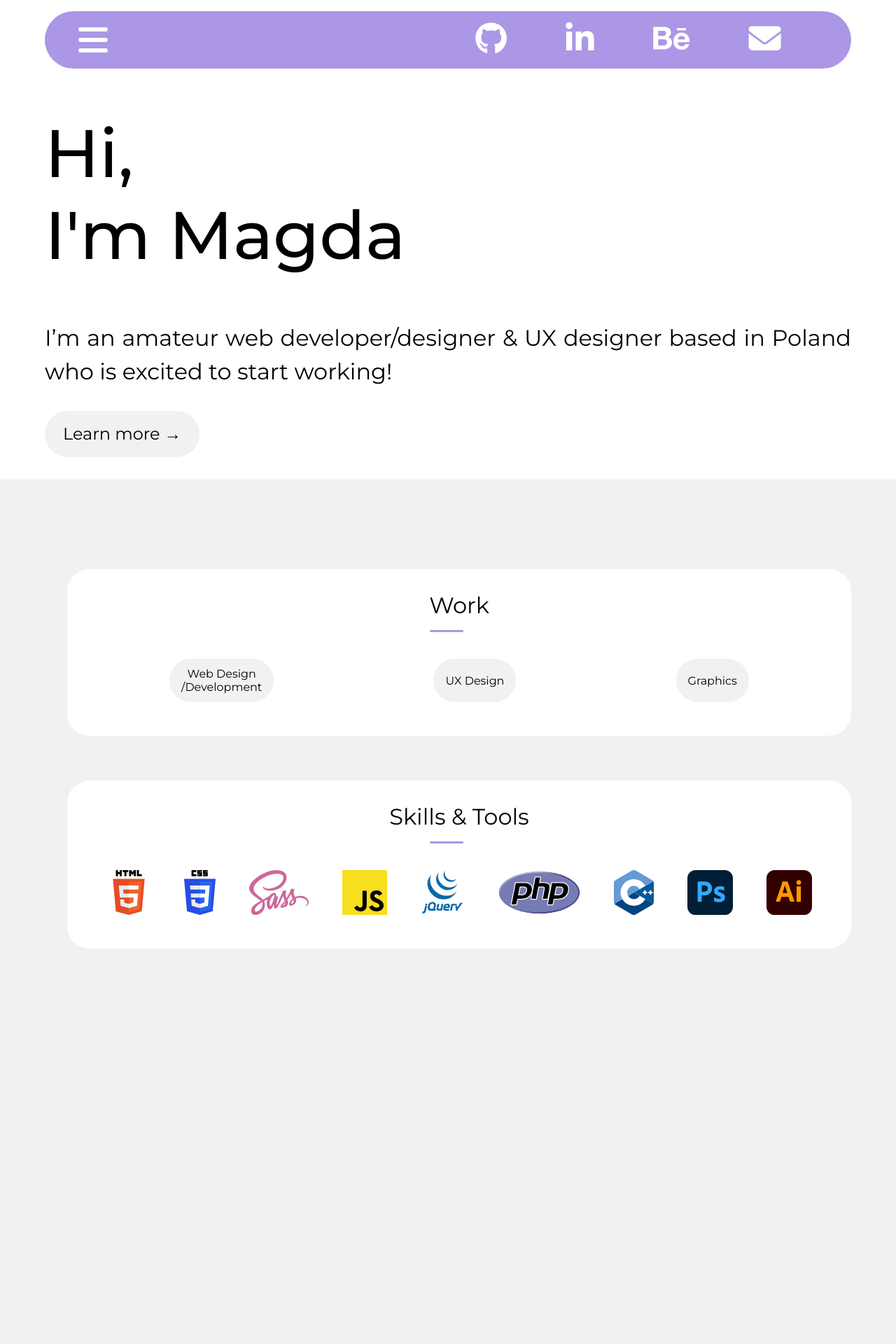
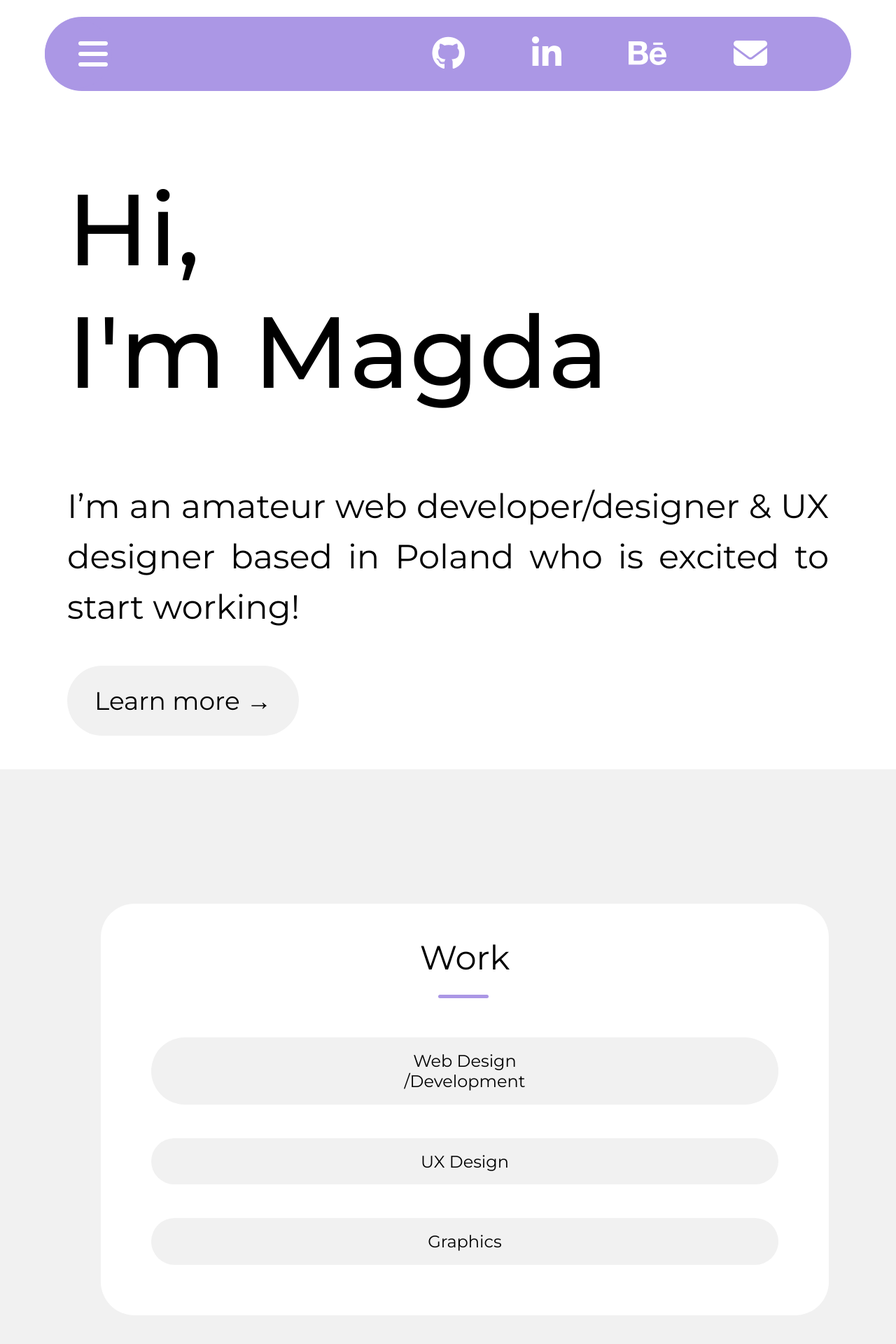
Before and after one commit to mgraves236/mgraves236.github.io, a PHP site: page / in a window 1280 px wide. Shown: the top 1920 px of the page at 70% size. Run offline with PHP 8.4, Linux system fonts and the light colour scheme; some libraries are stand-ins or nearby versions.

Commit message:
Fixed mobile experience

```diff
--- a/css/styles.css
+++ b/css/styles.css
@@ -296,7 +296,7 @@ html {
 /* line 9, ../sass/partials/_base.scss */
 body {
   font-family: "Montserrat", sans-serif;
-  font-size: 2em;
+  font-size: 3em;
   display: flex;
   flex-direction: column;
   overflow-x: hidden;
@@ -306,10 +306,11 @@ body {
   body {
     flex-direction: row;
     flex-wrap: wrap;
+    font-size: 2em;
   }
 }
 
-/* line 21, ../sass/partials/_base.scss */
+/* line 22, ../sass/partials/_base.scss */
 main {
   padding-top: 3em;
   padding-right: 2em;
@@ -318,7 +319,7 @@ main {
   width: 100vw;
 }
 @media only screen and (min-width: 1500px) {
-  /* line 21, ../sass/partials/_base.scss */
+  /* line 22, ../sass/partials/_base.scss */
   main {
     padding-right: 8em;
     padding-left: 6em;
@@ -326,27 +327,27 @@ main {
   }
 }
 
-/* line 26, ../sass/partials/_base.scss */
+/* line 27, ../sass/partials/_base.scss */
 .no-padding {
   padding: 0;
 }
 
-/* line 30, ../sass/partials/_base.scss */
+/* line 31, ../sass/partials/_base.scss */
 h1 {
   font-weight: 500;
 }
 
-/* line 34, ../sass/partials/_base.scss */
+/* line 35, ../sass/partials/_base.scss */
 article {
   text-align: justify;
 }
 
-/* line 38, ../sass/partials/_base.scss */
+/* line 39, ../sass/partials/_base.scss */
 p {
   line-height: 1.5;
 }
 
-/* line 42, ../sass/partials/_base.scss */
+/* line 43, ../sass/partials/_base.scss */
 button {
   border: 0.1em solid transparent;
   background-color: #f1f1f1;
@@ -358,21 +359,21 @@ button {
   padding-top: .7em;
   padding-bottom: .7em;
 }
-/* line 55, ../sass/partials/_base.scss */
+/* line 56, ../sass/partials/_base.scss */
 button:active, button:hover, button:focus {
   background-color: #ab97e5;
 }
 
-/* line 61, ../sass/partials/_base.scss */
+/* line 62, ../sass/partials/_base.scss */
 button > a {
   color: black;
 }
-/* line 64, ../sass/partials/_base.scss */
+/* line 65, ../sass/partials/_base.scss */
 button > a:active, button > a:hover, button > a:focus {
   color: black;
 }
 
-/* line 69, ../sass/partials/_base.scss */
+/* line 70, ../sass/partials/_base.scss */
 #hello {
   padding-top: 3em;
   padding-right: 2em;
@@ -381,7 +382,7 @@ button > a:active, button > a:hover, button > a:focus {
   width: auto;
 }
 @media only screen and (min-width: 1500px) {
-  /* line 69, ../sass/partials/_base.scss */
+  /* line 70, ../sass/partials/_base.scss */
   #hello {
     padding-right: 8em;
     padding-left: 6em;
@@ -389,18 +390,18 @@ button > a:active, button > a:hover, button > a:focus {
   }
 }
 @media only screen and (min-width: 1500px) {
-  /* line 69, ../sass/partials/_base.scss */
+  /* line 70, ../sass/partials/_base.scss */
   #hello {
     height: 100vh;
   }
 }
-/* line 76, ../sass/partials/_base.scss */
+/* line 77, ../sass/partials/_base.scss */
 #hello h1 {
   font-size: 3em;
   font-weight: 500;
 }
 
-/* line 82, ../sass/partials/_base.scss */
+/* line 83, ../sass/partials/_base.scss */
 #down {
   margin-top: 2em;
   justify-self: center;
@@ -410,27 +411,27 @@ button > a:active, button > a:hover, button > a:focus {
   z-index: -1;
 }
 @media only screen and (min-width: 1500px) {
-  /* line 82, ../sass/partials/_base.scss */
+  /* line 83, ../sass/partials/_base.scss */
   #down {
     display: block;
   }
 }
 
-/* line 94, ../sass/partials/_base.scss */
+/* line 95, ../sass/partials/_base.scss */
 #more {
   background-color: #f1f1f1;
   width: 100vw;
-  height: 150vw;
+  height: auto;
   padding: 0;
 }
 @media only screen and (min-width: 1500px) {
-  /* line 94, ../sass/partials/_base.scss */
+  /* line 95, ../sass/partials/_base.scss */
   #more {
     height: 120vh;
   }
 }
 
-/* line 104, ../sass/partials/_base.scss */
+/* line 105, ../sass/partials/_base.scss */
 .padding {
   padding-top: 3em;
   padding-right: 2em;
@@ -443,7 +444,7 @@ button > a:active, button > a:hover, button > a:focus {
   padding-right: 1em;
 }
 @media only screen and (min-width: 1500px) {
-  /* line 104, ../sass/partials/_base.scss */
+  /* line 105, ../sass/partials/_base.scss */
   .padding {
     padding-right: 8em;
     padding-left: 6em;
@@ -451,21 +452,21 @@ button > a:active, button > a:hover, button > a:focus {
   }
 }
 @media only screen and (min-width: 1500px) {
-  /* line 104, ../sass/partials/_base.scss */
+  /* line 105, ../sass/partials/_base.scss */
   .padding {
     justify-content: flex-start;
   }
 }
 
 @media (prefers-reduced-motion: no-preference) {
-  /* line 117, ../sass/partials/_base.scss */
+  /* line 118, ../sass/partials/_base.scss */
   .container-animation {
     animation-name: wipe-enter;
     animation-duration: 1s;
     animation-iteration-count: 1;
   }
 }
-/* line 124, ../sass/partials/_base.scss */
+/* line 125, ../sass/partials/_base.scss */
 .container {
   background-color: white;
   border-radius: 1em;
@@ -474,24 +475,24 @@ button > a:active, button > a:hover, button > a:focus {
   flex-grow: 1;
 }
 @media only screen and (min-width: 1500px) {
-  /* line 124, ../sass/partials/_base.scss */
+  /* line 125, ../sass/partials/_base.scss */
   .container {
     flex-grow: 0;
   }
 }
-/* line 133, ../sass/partials/_base.scss */
+/* line 134, ../sass/partials/_base.scss */
 .container button {
   margin: 1em;
   font-size: .5em;
 }
-/* line 138, ../sass/partials/_base.scss */
+/* line 139, ../sass/partials/_base.scss */
 .container h1 {
   text-align: center;
   font-size: 1em;
   font-weight: 400;
   margin-top: 0;
 }
-/* line 144, ../sass/partials/_base.scss */
+/* line 145, ../sass/partials/_base.scss */
 .container h1::after {
   content: "";
   display: block;
@@ -511,44 +512,59 @@ button > a:active, button > a:hover, button > a:focus {
 /* line 164, ../sass/partials/_base.scss */
 .flex-row {
   display: flex;
-  flex-direction: row;
+  flex-direction: column;
   justify-content: space-around;
   flex-wrap: wrap;
 }
+@media only screen and (min-width: 1500px) {
+  /* line 164, ../sass/partials/_base.scss */
+  .flex-row {
+    flex-direction: row;
+  }
+}
+/* line 173, ../sass/partials/_base.scss */
+.flex-row * {
+  margin-bottom: 1em;
+}
 
-/* line 172, ../sass/partials/_base.scss */
+/* line 179, ../sass/partials/_base.scss */
 #skills {
   width: 70%;
 }
 @media only screen and (min-width: 1500px) {
-  /* line 172, ../sass/partials/_base.scss */
+  /* line 179, ../sass/partials/_base.scss */
   #skills {
     align-self: flex-end;
     margin-left: auto;
     margin-right: 0;
   }
 }
-/* line 181, ../sass/partials/_base.scss */
+/* line 187, ../sass/partials/_base.scss */
 #skills h1:after {
   margin-left: 46%;
 }
 
-/* line 187, ../sass/partials/_base.scss */
+/* line 193, ../sass/partials/_base.scss */
+#row-skills {
+  flex-direction: row;
+}
+
+/* line 197, ../sass/partials/_base.scss */
 a {
   text-decoration: none;
   color: inherit;
 }
-/* line 191, ../sass/partials/_base.scss */
+/* line 201, ../sass/partials/_base.scss */
 a:active, a:hover, a:focus {
   color: #ab97e5;
 }
 
-/* line 196, ../sass/partials/_base.scss */
+/* line 206, ../sass/partials/_base.scss */
 #down {
   position: relative;
 }
 
-/* line 201, ../sass/partials/_base.scss */
+/* line 211, ../sass/partials/_base.scss */
 .title::before {
   content: "";
   width: 1em;
@@ -561,7 +577,7 @@ a:active, a:hover, a:focus {
   transform: rotate(90deg);
 }
 
-/* line 214, ../sass/partials/_base.scss */
+/* line 224, ../sass/partials/_base.scss */
 .container2 {
   margin: 2em;
   padding: 1em;
@@ -569,21 +585,21 @@ a:active, a:hover, a:focus {
   border: #f1f1f1 0.1em solid;
   border-radius: 1.2em;
 }
-/* line 221, ../sass/partials/_base.scss */
+/* line 231, ../sass/partials/_base.scss */
 .container2 h1 {
   font-size: 0.5em;
 }
 
-/* line 226, ../sass/partials/_base.scss */
+/* line 236, ../sass/partials/_base.scss */
 article:not(#hello):not(#more) {
   font-size: 0.7em;
 }
-/* line 229, ../sass/partials/_base.scss */
+/* line 239, ../sass/partials/_base.scss */
 article:not(#hello):not(#more) p {
   line-height: 1.8em;
 }
 
-/* line 234, ../sass/partials/_base.scss */
+/* line 244, ../sass/partials/_base.scss */
 #details {
   display: flex;
   flex-direction: row;
@@ -591,18 +607,18 @@ article:not(#hello):not(#more) p {
   justify-content: space-around;
 }
 
-/* line 241, ../sass/partials/_base.scss */
+/* line 251, ../sass/partials/_base.scss */
 .col {
   text-align: left;
   flex-grow: 0;
   flex-basis: 30%;
 }
-/* line 245, ../sass/partials/_base.scss */
+/* line 255, ../sass/partials/_base.scss */
 .col h1 {
   font-size: 1em;
 }
 
-/* line 250, ../sass/partials/_base.scss */
+/* line 260, ../sass/partials/_base.scss */
 .fa-google {
   color: #d5d5d5;
   display: inline-block;
@@ -660,7 +676,7 @@ address {
   cursor: pointer;
   margin-right: 1em;
   color: white;
-  font-size: 1.2em;
+  font-size: 1em;
   transition: .5s;
   justify-self: flex-end;
 }
@@ -681,8 +697,9 @@ address {
   cursor: pointer;
   color: white;
   z-index: 0;
-  margin-left: 1em;
-  font-size: 1.5em;
+  margin-left: 1.0em;
+  margin-right: 1.5em;
+  font-size: 1em;
 }
 @media only screen and (min-width: 1500px) {
   /* line 62, ../sass/partials/_modules.scss */
@@ -696,7 +713,7 @@ address {
   }
 }
 
-/* line 78, ../sass/partials/_modules.scss */
+/* line 79, ../sass/partials/_modules.scss */
 .fa-circle {
   position: fixed;
   z-index: 0;
@@ -705,23 +722,23 @@ address {
   transition: 1s;
 }
 @media only screen and (min-width: 1500px) {
-  /* line 78, ../sass/partials/_modules.scss */
+  /* line 79, ../sass/partials/_modules.scss */
   .fa-circle {
     margin: .2em;
   }
 }
 
-/* line 91, ../sass/partials/_modules.scss */
+/* line 92, ../sass/partials/_modules.scss */
 .fa-circle.open {
   transform: scale(50);
 }
 
-/* line 95, ../sass/partials/_modules.scss */
+/* line 96, ../sass/partials/_modules.scss */
 .fa-times {
   z-index: 1;
 }
 
-/* line 100, ../sass/partials/_modules.scss */
+/* line 101, ../sass/partials/_modules.scss */
 #menu-list {
   list-style-type: none;
   z-index: 2;
@@ -735,14 +752,14 @@ address {
   position: fixed;
 }
 
-/* line 113, ../sass/partials/_modules.scss */
+/* line 114, ../sass/partials/_modules.scss */
 #menu.opened {
   display: flex;
   width: 100vw;
   height: 100vh;
 }
 
-/* line 121, ../sass/partials/_modules.scss */
+/* line 122, ../sass/partials/_modules.scss */
 .active::after {
   content: "";
   display: block;
@@ -752,16 +769,16 @@ address {
   position: absolute;
 }
 
-/* line 131, ../sass/partials/_modules.scss */
+/* line 132, ../sass/partials/_modules.scss */
 #menu a {
   color: white;
   text-decoration: none;
 }
-/* line 134, ../sass/partials/_modules.scss */
+/* line 135, ../sass/partials/_modules.scss */
 #menu a:active, #menu a:hover, #menu a:focus {
   color: white;
 }
-/* line 136, ../sass/partials/_modules.scss */
+/* line 137, ../sass/partials/_modules.scss */
 #menu a:active::after, #menu a:hover::after, #menu a:focus::after {
   content: "";
   display: block;
@@ -771,13 +788,13 @@ address {
   position: absolute;
 }
 
-/* line 150, ../sass/partials/_modules.scss */
+/* line 151, ../sass/partials/_modules.scss */
 footer {
   margin: auto;
   text-align: center;
 }
 @media only screen and (min-width: 1500px) {
-  /* line 150, ../sass/partials/_modules.scss */
+  /* line 151, ../sass/partials/_modules.scss */
   footer {
     font-size: .5em;
   }
```
